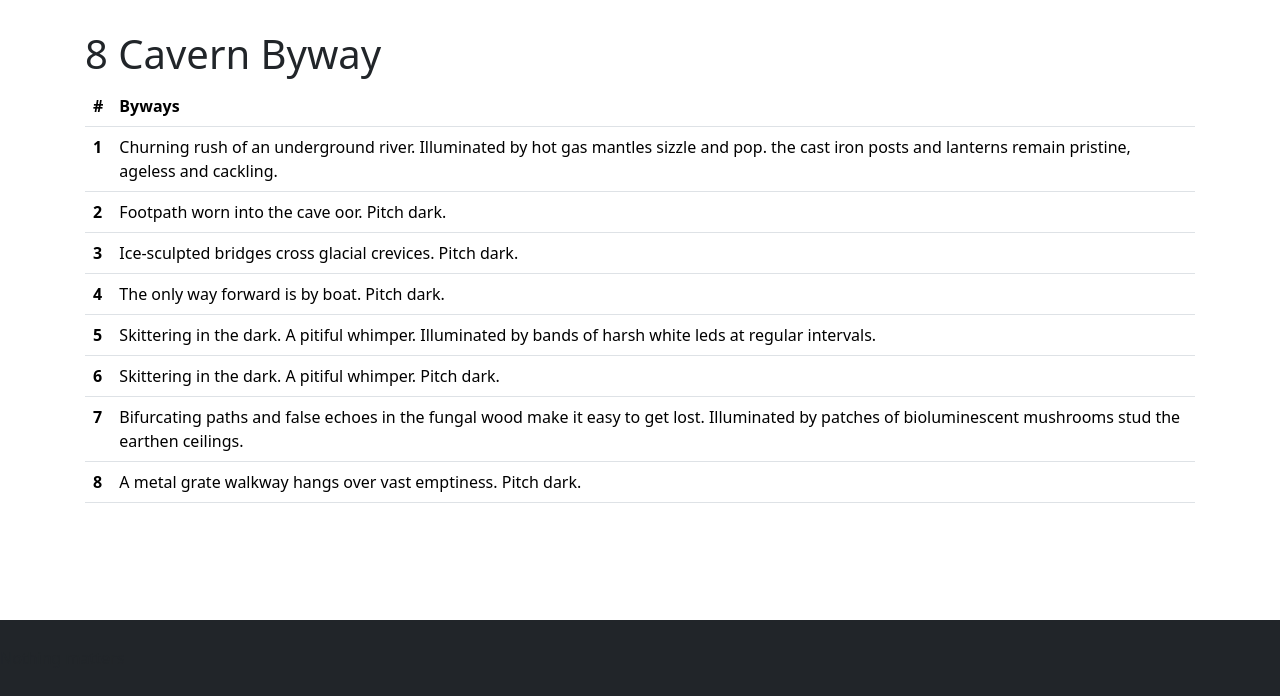
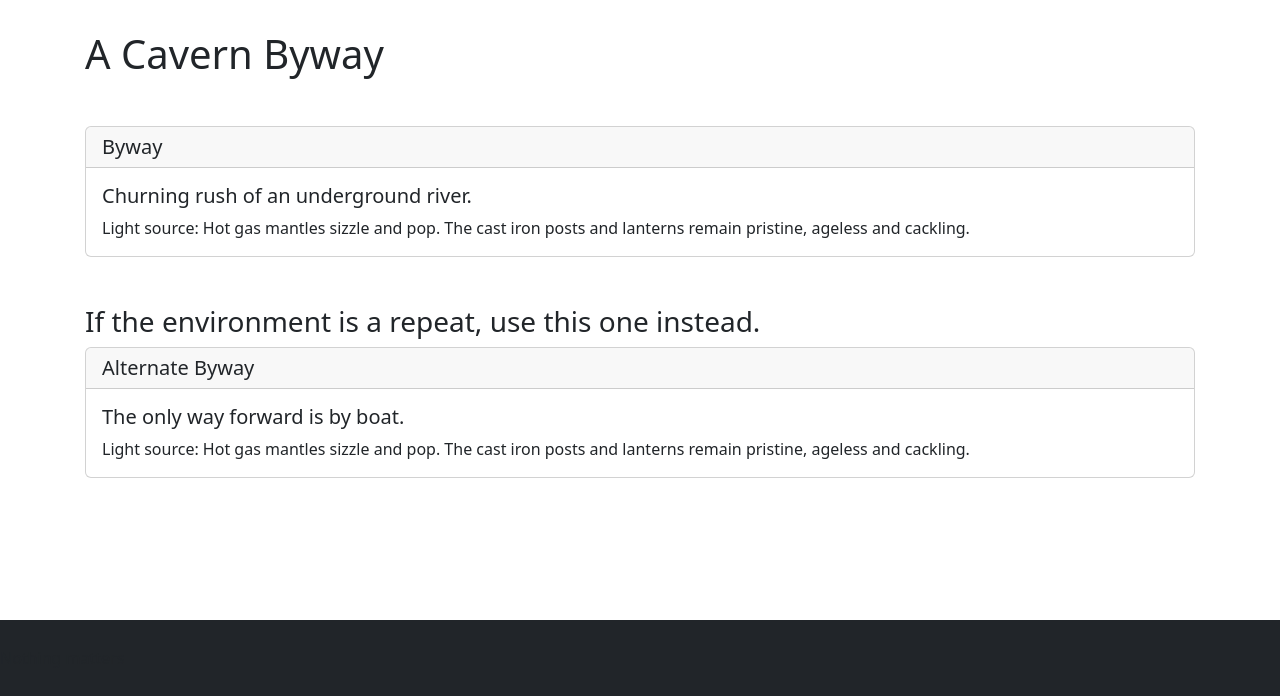
Before and after one commit to philippe-lemaire/ttrpg_tools, a Django app: page /cloud-empress/create-byway in a window 1280 px wide. Shown: the part 120-816 px from the top of the page. Run offline with Django 4.2, Linux system fonts and the light colour scheme; some libraries are stand-ins or nearby versions.

Commit message:
improved byway logic and presentation

```diff
--- a/cloudempress/game_logic.py
+++ b/cloudempress/game_logic.py
@@ -4,25 +4,28 @@ from .roll import roll_d10, roll
 from random import choice
 
 
-def get_byways(n):
-    envs = set()
-    byways = []
-    for _ in range(n):
-        tens = roll_d10()
-        ones = roll_d10()
-        environments = byway_environment.get(tens)
-        if tens == ones or environments[0] in envs:
-            environment = environments[1]
-        else:
-            environment = environments[0]
-            envs.add(environment)
-        if ones % 2 == 1:
-            byways.append(f"{environment} Pitch dark.")
-        else:
-            # roll on illuminations
-            illumination = choice(illuminations)
-            byways.append(f"{environment} Illuminated by {illumination.lower()}")
-    return byways
+class Byway:
+    def __init__(self, environment, alternate_environment=None) -> None:
+        self.environment = environment
+        self.alternate_environment = alternate_environment
+
+
+def roll_byway():
+    tens = roll_d10()
+    ones = roll_d10()
+    environments = byway_environment.get(tens)
+    if tens == ones:
+        byway = Byway(environment=environments[0])
+    else:
+        byway = Byway(
+            environment=environments[0], alternate_environment=environments[1]
+        )
+    if ones % 2 == 1:
+        byway.illumination = "Pitch dark."
+    else:
+        # roll on illuminations
+        byway.illumination = choice(illuminations)
+    return byway
 
 
 class Settlement:
--- a/cloudempress/templates/cloudempress/byway.html
+++ b/cloudempress/templates/cloudempress/byway.html
@@ -3,25 +3,28 @@
 {% load static %}
 {% block title %}Cloud Empress Byway{% endblock title %}
 {% block content %}
-<h1>{{byways|length}} Cavern Byway</h1>
+<h1>A Cavern Byway</h1>
 
 
-<table class="table">
-  <thead>
-    <tr>
-      <th scope="col">#</th>
-      <th scope="col">Byways</th>
-    </tr>
-  </thead>
-  <tbody>
 
-{% for byway in byways %}
-    <tr>
-      <th scope="row">{{ forloop.counter }}</th>
-      <td>{{byway}}</td>
-    </tr>
-{% endfor %}
-  </tbody>
-</table>
+<div class="card mt-5">
+  <h5 class="card-header">Byway</h5>
+  <div class="card-body">
+    <h5 class="card-title">{{ byway.environment }}</h5>
+    <p class="card-text">Light source: {{byway.illumination}}</p>
+  </div>
+</div>
 
+{% if byway.alternate_environment %}
+
+<h3 class="mt-5">If the environment is a repeat, use this one instead.</h3>
+
+<div class="card">
+  <h5 class="card-header">Alternate Byway</h5>
+  <div class="card-body">
+    <h5 class="card-title">{{byway.alternate_environment}}</h5>
+    <p class="card-text">Light source: {{byway.illumination}}</p>
+  </div>
+</div>
+{% endif %}
 {% endblock content %}
--- a/cloudempress/urls.py
+++ b/cloudempress/urls.py
@@ -11,7 +11,7 @@ urlpatterns = [
         views.create_character_step_2,
         name="create_character_step_2",
     ),
-    path("create-byway", views.create_byways, name="create_byway"),
+    path("create-byway", views.create_byway, name="create_byway"),
     path("roll-settlement", views.roll_settlement, name="roll_settlement"),
     path("roll-cavern", views.roll_cavern, name="roll_cavern"),
     path("roll-mystling", views.roll_mystling, name="roll_mystling"),
--- a/cloudempress/views.py
+++ b/cloudempress/views.py
@@ -4,7 +4,7 @@ from mothership.character import Character, classes_descriptions_d
 from .roll import roll, roll_pc_stats_and_saves
 from mothership.forms import ClassesForm
 from .forms import LevelForm
-from .game_logic import get_byways, Settlement, Guild, Mystling, Cavern
+from .game_logic import roll_byway, Settlement, Guild, Mystling, Cavern
 
 # TODO : create this modules own character and forms
 # Create your views here.
@@ -88,9 +88,8 @@ def create_character_step_2(request):
     )
 
 
-def create_byways(request):
-    byways = get_byways(8)
-    context = {"byways": byways}
+def create_byway(request):
+    context = {"byway": roll_byway()}
     return render(request, template_name="cloudempress/byway.html", context=context)
 
 
```
